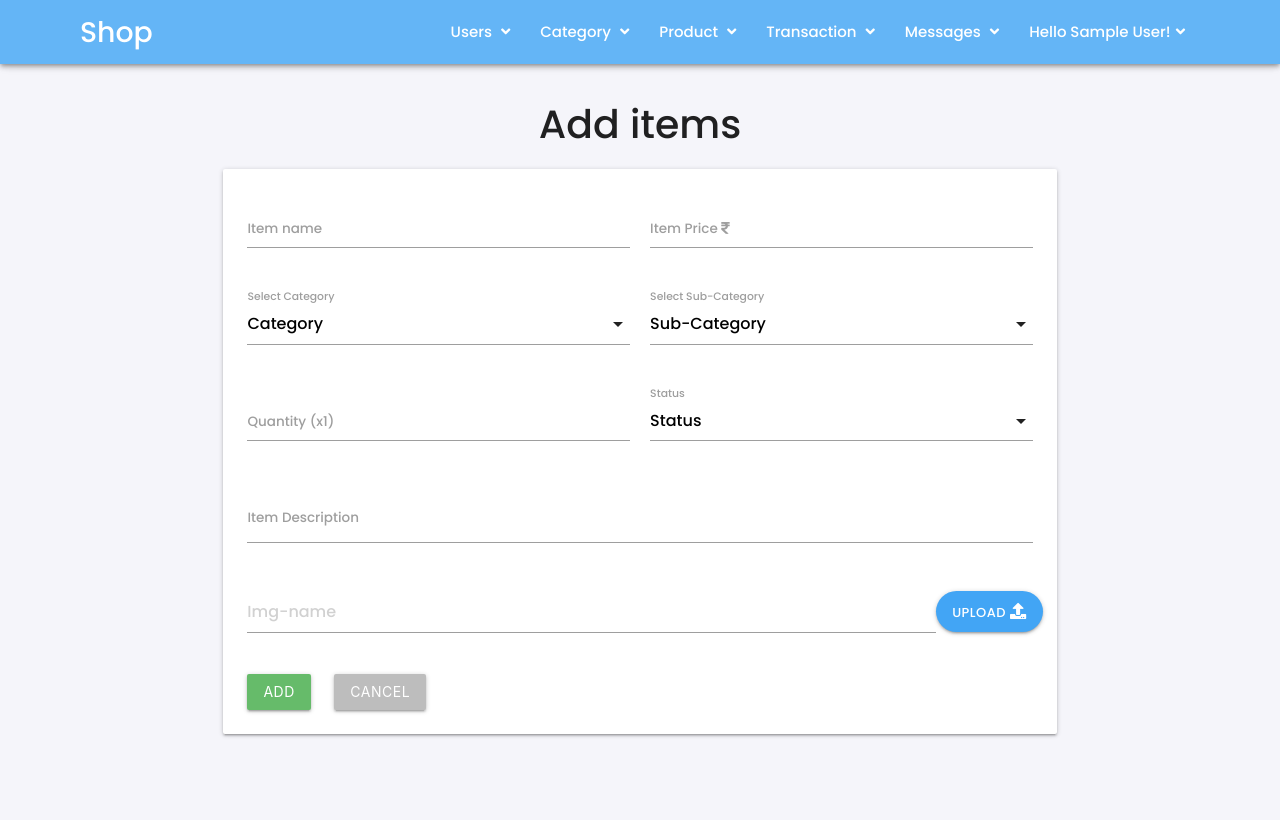
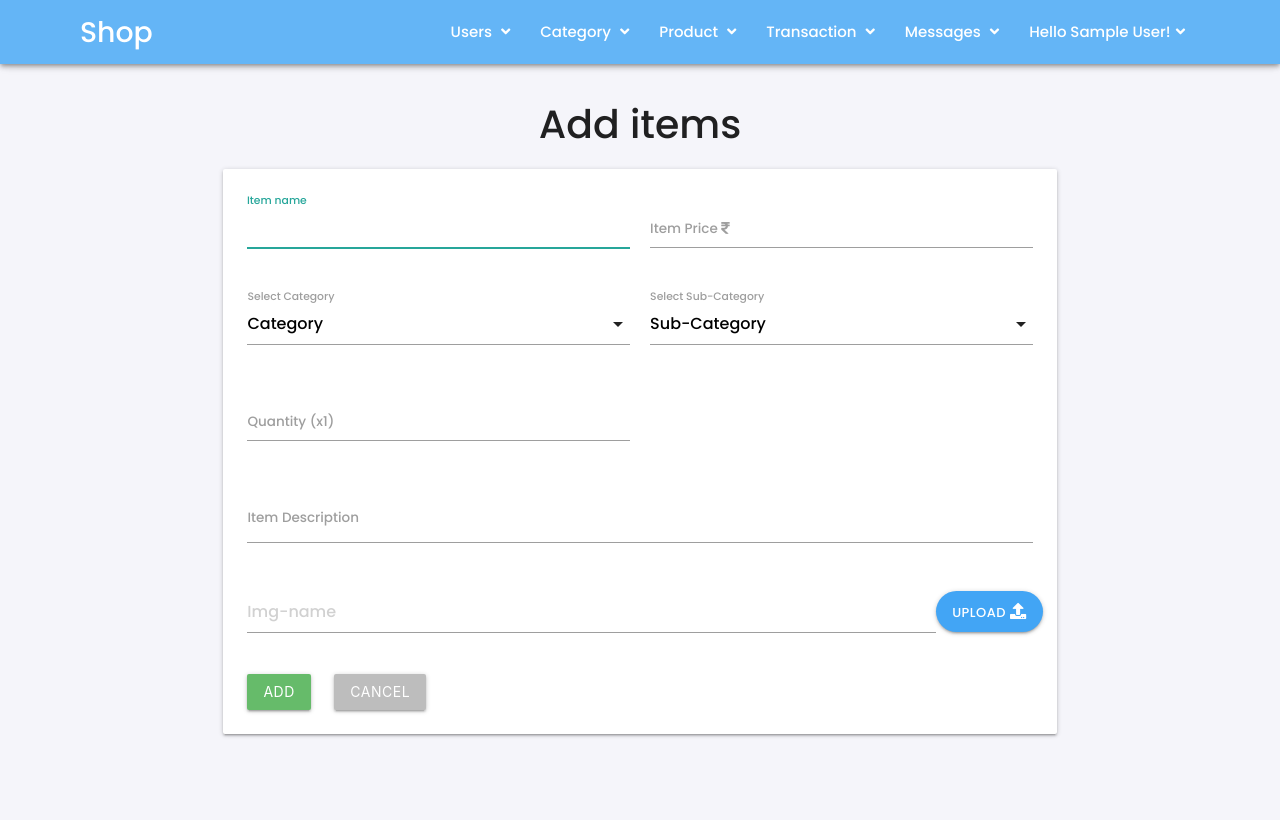
Before and after one commit to parthpanchal5/sdssds, a PHP site: page /admin/insert_item.php in a window 1280 px wide. Shown: the top 820 px of the page. Run offline with PHP 8.4, Linux system fonts and the light colour scheme; the visitor is signed in with stand-in values (Sample User, id 1); data that the repository does not hold is empty; some libraries are stand-ins or nearby versions.

Commit message:
New Changes

```diff
--- a/admin/insert_item.php
+++ b/admin/insert_item.php
@@ -2,8 +2,8 @@
 	session_start();
 	include 'inc/conn.php';
 
-	$itemName = $itemPrice = $category = $qty = $status = $itemDesc  = $subCat = '';
-	$itemName_err = $itemPrice_err = $category_err = $qty_err = $status_err = $itemDesc_err = $subCat_err = '';
+	$itemName = $itemPrice = $category = $qty = $itemDesc  = $subCat = '';
+	$itemName_err = $itemPrice_err = $category_err = $qty_err = $itemDesc_err = $subCat_err = '';
 
 	if(isset($_POST['add'])){
 
@@ -12,7 +12,6 @@
 		$category = mysqli_real_escape_string($conn, $_POST['item_cat']);
 		$subCat = mysqli_real_escape_string($conn, $_POST['sub_cat']);
 		$qty = mysqli_real_escape_string($conn, $_POST['qty']);
-		$status = mysqli_real_escape_string($conn, $_POST['status']);
 		$itemDesc = mysqli_real_escape_string($conn, $_POST['item_desc']);
 
 		// Vars for img-file
@@ -58,9 +57,6 @@
 		if(empty($qty)){
 			$qty_err = "Please enter quantity";
 		}
-		if($status === 'none'){
-			$status_err ="Please select Status";
-		}
 		if(empty($itemDesc)){
 			$itemDesc_err = "Item Descripton is required";
 		}
@@ -75,7 +71,7 @@
 					$qty_err = "Please insert quantity";
 				}else{
 					$sql1 = "SELECT * FROM category"; $result1 = mysqli_query($conn, $sql1); while($row = mysqli_fetch_array($result1)){ $cat_id = $row[0];
-					$sql = "INSERT INTO item (`cat_id`, `item_name`, `item_img`, `item_cat`, `item_desc`, `item_price`, `item_qty`, `status`, `sub_category`) VALUES ((SELECT `cat_id` FROM category WHERE `cat_id` = '$cat_id'),	'$itemName', '$newFileName', '$category', '$itemDesc', '$itemPrice', '$qty', '$status', '$subCat');";
+					$sql = "INSERT INTO item (`cat_id`, `item_name`, `item_img`, `item_cat`, `item_desc`, `item_price`, `item_qty`, `sub_category`) VALUES ((SELECT `cat_id` FROM category WHERE `cat_id` = '$cat_id'),	'$itemName', '$newFileName', '$category', '$itemDesc', '$itemPrice', '$qty', '$subCat');";
 					}
 					$result = mysqli_query($conn, $sql);
 					header("Location:insert_item.php");
@@ -97,7 +93,7 @@
 						<form action="<?php echo htmlspecialchars($_SERVER['PHP_SELF']); ?>" method="POST" enctype="multipart/form-data">
 							<div class="row">
 								<div class="input-field col s6">
-									<input type="text" name="item_name" autocomplete="off" id="name" value="<?php echo $itemName; ?>" >
+									<input type="text" name="item_name" autocomplete="off" id="name" value="<?php echo $itemName; ?>" autofocus>
 									<label for="item_name">Item name</label>
 									<span class="red-text animated fadeIn"><?php echo $itemName_err; ?></span>
 								</div>
@@ -135,16 +131,6 @@
 									<label for="qty">Quantity (x1)</label>
 									<span class="red-text"><?php echo $qty_err; ?></span>
 								</div>
-								<div class="input-field col s6">
-									<select name="status" >
-										<option value="none"selected>Status</option>
-										<option value="available">Available</option>
-										<option value="Out of Stock">Out of stock</option>
-										<option value="Low Stock">Low stock</option>
-    							</select>
-    							<label>Status</label>
-									<span class="red-text animated fadeIn"><?php echo $status_err; ?></span>
-  							</div>
 							</div>
 							<div class="row">
 								<div class="input-field col s12">
```
Also changed, not shown: admin/edit_item.php (+4 -19 lines).
